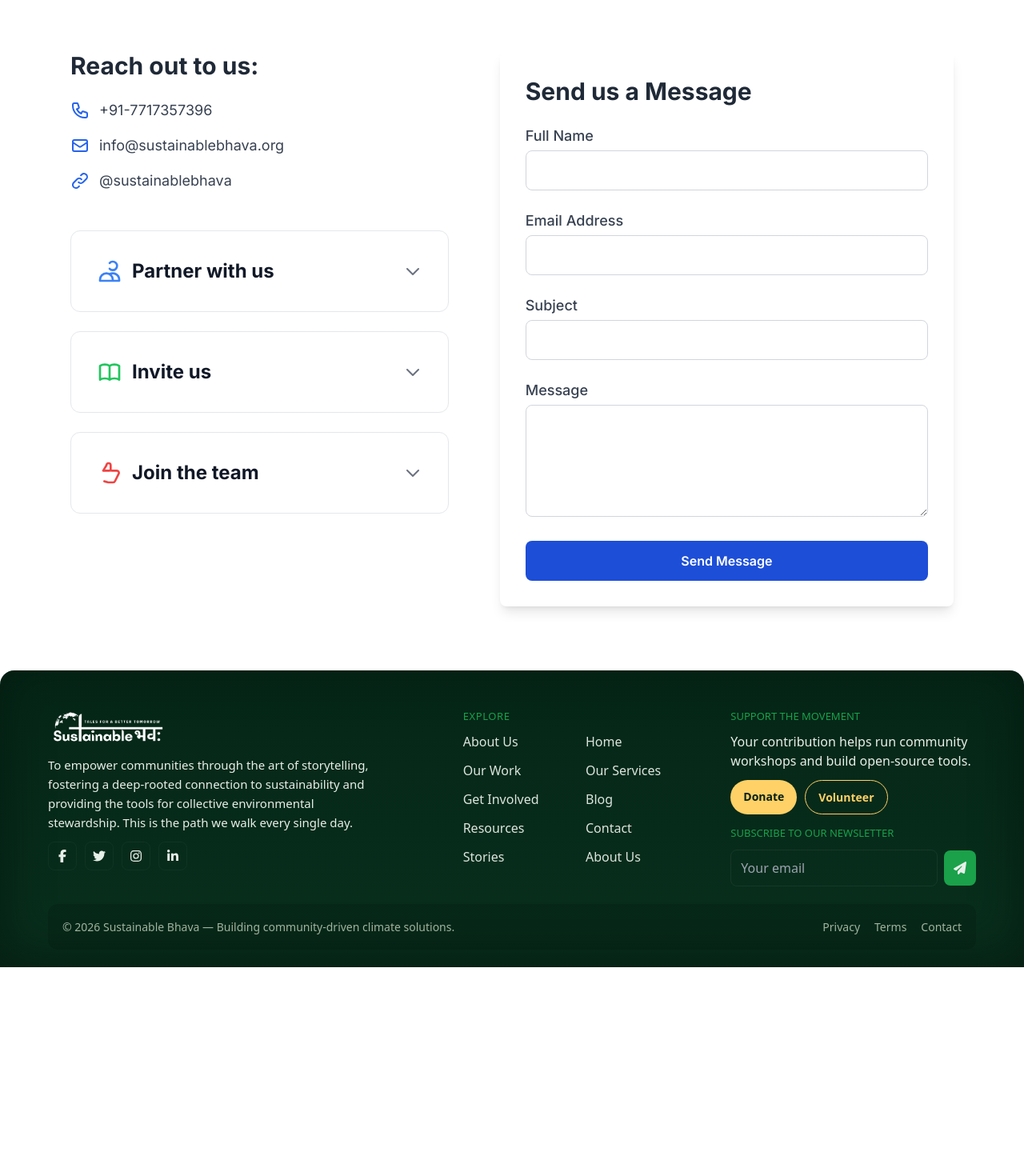
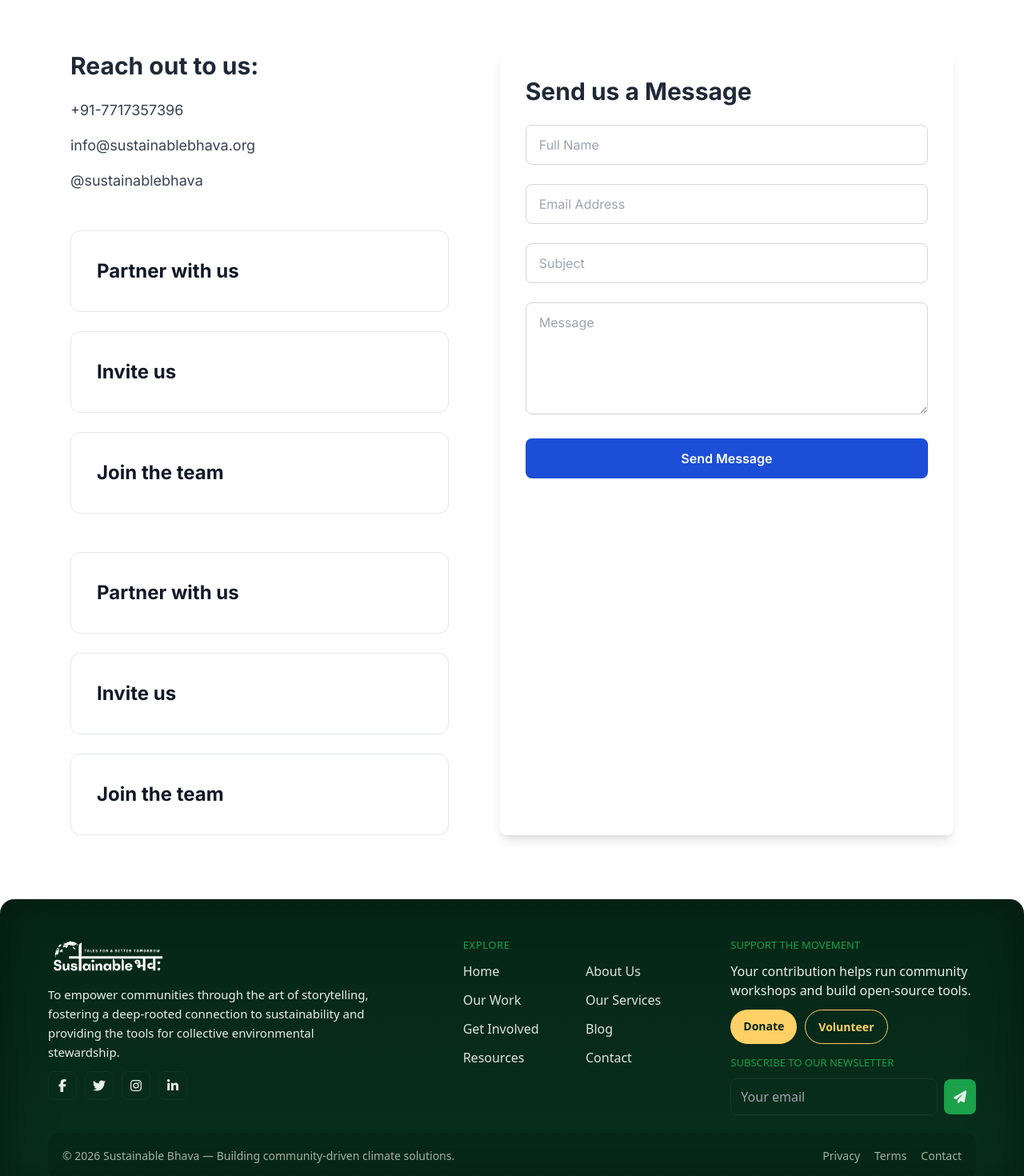
Before and after one commit to rohitkumarsingh0111/Sustainable-Bhava, a React (Create React App) app: page /Contact in a window 1280 px wide. Shown: the part 600-2070 px from the top of the page at 80% size. Before the commit the page ends 1809 px from the top, so only its background shows below. Built offline with nearby package versions, Linux system fonts and the light colour scheme.

Commit message:
Add emailjs integration for newsletter subscription and implement privacy policy page

```diff
--- a/package.json
+++ b/package.json
@@ -12,6 +12,7 @@
     "@testing-library/jest-dom": "^5.17.0",
     "@testing-library/react": "^13.4.0",
     "@testing-library/user-event": "^13.5.0",
+    "emailjs-com": "^3.2.0",
     "framer-motion": "^12.25.0",
     "react": "^18.3.1",
     "react-dom": "^18.3.1",
--- a/src/components/Contact.jsx
+++ b/src/components/Contact.jsx
@@ -5,47 +5,53 @@ import Tales from '../assets/20230330_120209.jpg';
 import './Contact.css';
 
 const Contact = () => {
-  // State for your original accordion
   const [activeCard, setActiveCard] = useState(null);
-
-  // New state for handling form submission status
   const [isSubmitting, setIsSubmitting] = useState(false);
   const [submitMessage, setSubmitMessage] = useState('');
 
-  // Your original function for the accordion
   const toggleCard = (cardId) => {
     setActiveCard(activeCard === cardId ? null : cardId);
   };
 
-  // The new, corrected function for form submission
-  const handleFormSubmit = (e) => {
-    e.preventDefault();
-    setIsSubmitting(true);
-    setSubmitMessage('');
+  // ✅ FINAL FORM HANDLER (FIXED)
+const handleFormSubmit = async (e) => {
+  e.preventDefault();
+  setIsSubmitting(true);
+  setSubmitMessage('');
 
-    const myForm = e.target;
-    const formData = new FormData(myForm);
+  const formData = new FormData(e.target);
 
-    fetch("/", {
-      method: "POST",
-      headers: { "Content-Type": "application/x-www-form-urlencoded" },
-      body: new URLSearchParams(formData).toString(),
-    })
-    .then(() => {
-        setSubmitMessage("Thank you! Your message has been sent successfully.");
-        myForm.reset();
-    })
-    .catch((error) => {
-        setSubmitMessage(`Sorry, there was an error sending your message. Please try again. Error: ${error.toString()}`);
-    })
-    .finally(() => setIsSubmitting(false));
-  };
+  try {
+    const response = await fetch(
+      'https://script.google.com/macros/s/AKfycbx_Kuvi8_qPyJ7F-NJpHxYFI_mdXpEUTI0nQ3EjpbC0pElU8LO6NqJy5sx2CzVFc288/exec',
+      {
+        method: 'POST',
+        body: formData, // ✅ THIS IS THE KEY
+      }
+    );
+
+    const text = await response.text();
+
+    if (text === 'success') {
+      setSubmitMessage('Thank you! Your message has been sent successfully ✅');
+      e.target.reset();
+    } else {
+      setSubmitMessage('Server error ❌');
+    }
+  } catch (err) {
+    console.error(err);
+    setSubmitMessage('Network error ❌');
+  }
+
+  setIsSubmitting(false);
+};
+
 
   return (
     <>
       <Navbar />
 
-      {/* === HERO SECTION (Unchanged) === */}
+      {/* HERO SECTION */}
       <section className="hero" style={{ backgroundImage: `url(${Tales})` }}>
         <div className="hero-overlay"></div>
         <div className="hero-content">
@@ -55,93 +61,83 @@ const Contact = () => {
         </div>
       </section>
 
-      {/* === MAIN CONTENT SECTION (Your original layout) === */}
+      {/* MAIN CONTENT */}
       <div className="content-wrapper">
         <div className="contact-grid">
 
-          {/* === YOUR ORIGINAL LEFT-SIDE COMPONENTS (Unchanged) === */}
+          {/* LEFT SIDE */}
           <div className="space-y-12">
             <div>
               <h2 className="text-3xl font-bold text-gray-800">Reach out to us:</h2>
               <div className="mt-6 space-y-4 text-gray-700">
-                {/* All your contact links are here, unchanged */}
-                <a href="tel:+91-7717357396" className="flex items-center text-lg hover:text-blue-700 transition-colors">
-                  <svg className="w-6 h-6 mr-3 text-blue-600" fill="none" stroke="currentColor" viewBox="0 0 24 24"><path strokeLinecap="round" strokeLinejoin="round" strokeWidth="2" d="M3 5a2 2 0 012-2h3.28a1 1 0 01.948.684l1.498 4.493a1 1 0 01-.502 1.21l-2.257 1.13a11.042 11.042 0 005.516 5.516l1.13-2.257a1 1 0 011.21-.502l4.493 1.498a1 1 0 01.684.949V19a2 2 0 01-2 2h-1C9.716 21 3 14.284 3 6V5z"></path></svg>
+                <a href="tel:+91-7717357396" className="flex items-center text-lg hover:text-blue-700">
                   +91-7717357396
                 </a>
-                <a href="mailto:sustainablebhava@gmail.com" className="flex items-center text-lg hover:text-blue-700 transition-colors">
-                  <svg className="w-6 h-6 mr-3 text-blue-600" fill="none" stroke="currentColor" viewBox="0 0 24 24"><path strokeLinecap="round" strokeLinejoin="round" strokeWidth="2" d="M3 8l7.89 5.26a2 2 0 002.22 0L21 8M5 19h14a2 2 0 002-2V7a2 2 0 00-2-2H5a2 2 0 00-2 2v10a2 2 0 002 2z"></path></svg>
+                <a href="mailto:sustainablebhava@gmail.com" className="flex items-center text-lg hover:text-blue-700">
                   info@sustainablebhava.org
                 </a>
-                <a href="https://www.instagram.com/sustainablebhava" target="_blank" rel="noopener noreferrer" className="flex items-center text-lg hover:text-blue-700 transition-colors">
-                  <svg className="w-6 h-6 mr-3 text-blue-600" fill="none" stroke="currentColor" viewBox="0 0 24 24"><path strokeLinecap="round" strokeLinejoin="round" strokeWidth="2" d="M13.828 10.172a4 4 0 00-5.656 0l-4 4a4 4 0 105.656 5.656l1.102-1.101m-.758-4.899a4 4 0 005.656 0l4-4a4 4 0 00-5.656-5.656l-1.1 1.1"></path></svg>
+                <a href="https://www.instagram.com/sustainablebhava" target="_blank" rel="noopener noreferrer" className="flex items-center text-lg hover:text-blue-700">
                   @sustainablebhava
                 </a>
               </div>
             </div>
 
+            {/* ACCORDION (UNCHANGED) */}
             <div className="space-y-6">
-              {/* Your original accordion cards are here, unchanged */}
               <div className={`info-card card-partner ${activeCard === 'partner' ? 'active' : ''}`}>
-                <h3 onClick={() => toggleCard('partner')}>
-                  <span className="flex items-center">
-                    <svg className="w-8 h-8 mr-3 text-blue-500" fill="none" stroke="currentColor" viewBox="0 0 24 24"><path strokeLinecap="round" strokeLinejoin="round" strokeWidth="2" d="M12 4.354a4 4 0 110 5.292M15 21H3v-1a6 6 0 0112 0v1zm0 0h6v-1a6 6 0 00-9-5.197M15 21v-1a6 6 0 00-5.197-5.92M3 21v-1a6 6 0 015.197-5.92"></path></svg>
-                    Partner with us
-                  </span>
-                  <span className="card-icon"><svg className="w-6 h-6 text-gray-500" fill="none" stroke="currentColor" viewBox="0 0 24 24"><path strokeLinecap="round" strokeLinejoin="round" strokeWidth="2" d="M19 9l-7 7-7-7"></path></svg></span>
-                </h3>
-                <ul className="space-y-2"><li>Share resources and expertise</li><li>Collaborate for strategic synergies</li><li>Network and strengthen your brand</li></ul>
+                <h3 onClick={() => toggleCard('partner')}>Partner with us</h3>
+                <ul><li>Share resources</li><li>Collaborate</li></ul>
               </div>
+
               <div className={`info-card card-invite ${activeCard === 'invite' ? 'active' : ''}`}>
-                <h3 onClick={() => toggleCard('invite')}>
-                  <span className="flex items-center">
-                    <svg className="w-8 h-8 mr-3 text-green-500" fill="none" stroke="currentColor" viewBox="0 0 24 24"><path strokeLinecap="round" strokeLinejoin="round" strokeWidth="2" d="M12 6.253v13m0-13C10.832 5.477 9.246 5 7.5 5S4.168 5.477 3 6.253v13C4.168 18.477 5.754 18 7.5 18s3.332.477 4.5 1.253m0-13C13.168 5.477 14.754 5 16.5 5c1.747 0 3.332.477 4.5 1.253v13C19.832 18.477 18.246 18 16.5 18c-1.746 0-3.332.477-4.5 1.253"></path></svg>
-                    Invite us
-                  </span>
-                  <span className="card-icon"><svg className="w-6 h-6 text-gray-500" fill="none" stroke="currentColor" viewBox="0 0 24 24"><path strokeLinecap="round" strokeLinejoin="round" strokeWidth="2" d="M19 9l-7 7-7-7"></path></svg></span>
-                </h3>
-                <ul className="space-y-2"><li>Conduct sessions in your academic institution</li><li>Get access to various learning resources</li><li>Motivate your students to think outside the box</li></ul>
+                <h3 onClick={() => toggleCard('invite')}>Invite us</h3>
+                <ul><li>Sessions</li><li>Resources</li></ul>
               </div>
+
               <div className={`info-card card-join ${activeCard === 'join' ? 'active' : ''}`}>
-                <h3 onClick={() => toggleCard('join')}>
-                  <span className="flex items-center">
-                    <svg className="w-8 h-8 mr-3 text-red-500" fill="none" stroke="currentColor" viewBox="0 0 24 24"><path strokeLinecap="round" strokeLinejoin="round" strokeWidth="2" d="M14 10h4.764a2 2 0 011.789 2.894l-3.5 7A2 2 0 0115.263 21h-4.017c-.163 0-.326-.02-.485-.06L7 20m6-10v-5a2 2 0 00-2-2h-.085a2 2 0 00-1.915 2.085L6 10m6 0h-6"></path></svg>
-                    Join the team
-                  </span>
-                  <span className="card-icon"><svg className="w-6 h-6 text-gray-500" fill="none" stroke="currentColor" viewBox="0 0 24 24"><path strokeLinecap="round" strokeLinejoin="round" strokeWidth="2" d="M19 9l-7 7-7-7"></path></svg></span>
-                </h3>
-                <ul className="space-y-2"><li>Get involved as a volunteer or trainer</li><li>Gain perks, certificates, and swags</li><li>Skill development and professional growth</li></ul>
+                <h3 onClick={() => toggleCard('join')}>Join the team</h3>
+                <ul><li>Volunteer</li><li>Certificates</li></ul>
+              </div>
+            </div>
+
+
+            {/* ACCORDION */}
+            <div className="space-y-6">
+              <div className={`info-card ${activeCard === 'partner' ? 'active' : ''}`}>
+                <h3 onClick={() => toggleCard('partner')}>Partner with us</h3>
+                <ul><li>Share resources</li><li>Collaborate</li></ul>
+              </div>
+
+              <div className={`info-card ${activeCard === 'invite' ? 'active' : ''}`}>
+                <h3 onClick={() => toggleCard('invite')}>Invite us</h3>
+                <ul><li>Sessions</li><li>Resources</li></ul>
+              </div>
+
+              <div className={`info-card ${activeCard === 'join' ? 'active' : ''}`}>
+                <h3 onClick={() => toggleCard('join')}>Join the team</h3>
+                <ul><li>Volunteer</li><li>Certificates</li></ul>
               </div>
             </div>
           </div>
 
-          {/* === THE CORRECTED CONTACT FORM (Right side) === */}
+          {/* CONTACT FORM */}
           <div className="bg-white p-8 rounded-lg shadow-lg">
             <h2 className="text-3xl font-bold text-gray-800">Send us a Message</h2>
-            <form id="contact-form" action="/" className="mt-6 space-y-6" name='contact_form' method='POST' data-netlify="true" onSubmit={handleFormSubmit}>
-              <input type="hidden" name="form-name" value="contact_form" />
-              <div>
-                <label htmlFor="name" className="block text-lg font-medium text-gray-700">Full Name</label>
-                <input type="text" name="name" id="name" required className="form-input mt-1" />
-              </div>
-              <div>
-                <label htmlFor="email" className="block text-lg font-medium text-gray-700">Email Address</label>
-                <input type="email" name="email" id="email" required className="form-input mt-1" />
-              </div>
-              <div>
-                <label htmlFor="subject" className="block text-lg font-medium text-gray-700">Subject</label>
-                <input type="text" name="subject" id="subject" required className="form-input mt-1" />
-              </div>
-              <div>
-                <label htmlFor="message" className="block text-lg font-medium text-gray-700">Message</label>
-                <textarea name="message" id="message" rows="4" required className="form-textarea mt-1"></textarea>
-              </div>
-              <button type="submit" className="submit-button" disabled={isSubmitting}>
-                {isSubmitting ? "Sending..." : "Send Message"}
+
+            <form className="mt-6 space-y-6" onSubmit={handleFormSubmit}>
+              <input type="text" name="name" placeholder="Full Name" required className="form-input" />
+              <input type="email" name="email" placeholder="Email Address" required className="form-input" />
+              <input type="text" name="subject" placeholder="Subject" required className="form-input" />
+              <textarea name="message" rows="4" placeholder="Message" required className="form-textarea"></textarea>
+
+              <button type="submit" disabled={isSubmitting} className="submit-button">
+                {isSubmitting ? 'Sending...' : 'Send Message'}
               </button>
+
               {submitMessage && <p className="mt-4 text-center font-medium">{submitMessage}</p>}
             </form>
           </div>
+
         </div>
       </div>
 
--- a/src/components/Footer.jsx
+++ b/src/components/Footer.jsx
@@ -1,106 +1,126 @@
-import React from "react";
+import React, { useState } from "react";
 import "./Footer.css";
-import { FontAwesomeIcon } from '@fortawesome/react-fontawesome'
-import { faPaperPlane } from '@fortawesome/free-solid-svg-icons'
-import { faFacebookF, faTwitter, faInstagram, faLinkedinIn,} from '@fortawesome/free-brands-svg-icons'
-import sb_logo from "../assets/sb_logo2.png"; // Ensure you have a logo image in the specified path
+import emailjs from "emailjs-com";
+import { FontAwesomeIcon } from "@fortawesome/react-fontawesome";
+import { faPaperPlane } from "@fortawesome/free-solid-svg-icons";
+import {
+  faFacebookF,
+  faTwitter,
+  faInstagram,
+  faLinkedinIn,
+} from "@fortawesome/free-brands-svg-icons";
+import sb_logo from "../assets/sb_logo2.png";
 
 export default function Footer() {
+  const [email, setEmail] = useState("");
+  const [loading, setLoading] = useState(false);
+
+  const handleSubscribe = (e) => {
+    e.preventDefault();
+    if (!email) return;
+
+    setLoading(true);
+
+    emailjs
+      .send(
+        "service_x76t6i2",   // 👈 EmailJS service ID
+        "template_nz0vst3",  // 👈 EmailJS template ID
+        { user_email: email },
+        "-wlr0mM4djiDpH8YM"    // 👈 EmailJS public key
+      )
+      .then(() => {
+        alert("Subscribed successfully 🎉");
+        setEmail("");
+      })
+      .catch((err) => {
+        console.error(err);
+        alert("Subscription failed ❌");
+      })
+      .finally(() => setLoading(false));
+  };
+
   return (
     <footer className="sb-footer page-theme-footer">
       <div className="sb-container">
         <div className="sb-middle">
+
+          {/* ABOUT */}
           <div className="sb-about">
-            <a
-              href="/"
-              className="sb-logo-link"
-              aria-label="Sustainable Bhava home"
-            >
+            <a href="/" className="sb-logo-link">
               <img src={sb_logo} alt="Sustainable Bhava" className="sb-logo" />
             </a>
+
             <p className="sb-about-text">
               To empower communities through the art of storytelling, fostering
               a deep-rooted connection to sustainability and providing the tools
-              for collective environmental stewardship. This is the path we walk
-              every single day.
+              for collective environmental stewardship.
             </p>
-          <div
-              className="sb-socials footer-socials-row"
-              aria-label="social links"
-            >
-              <a href="#" aria-label="facebook" className="sb-social">
-                {" "}
-                <FontAwesomeIcon icon={faFacebookF} />{" "}
+
+            <div className="sb-socials footer-socials-row">
+              <a href="#" className="sb-social">
+                <FontAwesomeIcon icon={faFacebookF} />
               </a>
-              <a href="#" aria-label="twitter" className="sb-social">
-                {" "}
-                <FontAwesomeIcon icon={faTwitter} />{" "}
+              <a href="#" className="sb-social">
+                <FontAwesomeIcon icon={faTwitter} />
               </a>
-              <a href="https://www.instagram.com/sustainablebhava" aria-label="instagram" className="sb-social">
-                {" "}
-                <FontAwesomeIcon icon={faInstagram} />{" "}
+              <a
+                href="https://www.instagram.com/sustainablebhava"
+                className="sb-social"
+              >
+                <FontAwesomeIcon icon={faInstagram} />
               </a>
-              <a href="#" aria-label="linkedin" className="sb-social">
-                {" "}
-                <FontAwesomeIcon icon={faLinkedinIn} />{" "}
+              <a href="#" className="sb-social">
+                <FontAwesomeIcon icon={faLinkedinIn} />
               </a>
             </div>
           </div>
 
+          {/* LINKS */}
           <div className="sb-links">
             <h3>Explore</h3>
             <ul>
-              <li>
-                <a href="/aboutUs">About Us</a>
-              </li>
-               <li><a href="/#">Home</a></li>
-              <li>
-                <a href="/projects">Our Work</a>
-              </li>
-               <li><a href="/OurServices">Our Services</a></li>
-              <li>
-                <a href="/get-involved">Get Involved</a>
-              </li>
+              <li><a href="/">Home</a></li>
+              <li><a href="/aboutUs">About Us</a></li>
+              <li><a href="/projects">Our Work</a></li>
+              <li><a href="/OurServices">Our Services</a></li>
+              <li><a href="/get-involved">Get Involved</a></li>
               <li><a href="/Blogs">Blog</a></li>
-              <li>
-                <a href="/Resources">Resources</a>
-              </li>
+              <li><a href="/Resources">Resources</a></li>
               <li><a href="/Contact">Contact</a></li>
-              <li>
-                <a href="/Blogs">Stories</a>
-              </li>
-              <li><a href="/aboutUs">About Us</a></li>
             </ul>
           </div>
 
+          {/* ACTIONS */}
           <div className="sb-actions">
             <h3>Support the Movement</h3>
             <p className="small">
               Your contribution helps run community workshops and build
               open-source tools.
             </p>
+
             <div className="sb-cta-row">
-              <a href="/donate" className="btn btn-primary">
-                Donate
-              </a>
-              <a href="/volunteer" className="btn btn-outline">
-                Volunteer
-              </a>
+              <a href="/donate" className="btn btn-primary">Donate</a>
+              <a href="/volunteer" className="btn btn-outline">Volunteer</a>
             </div>
 
+            {/* NEWSLETTER */}
             <div className="subscribe compact-subscribe">
               <h3>Subscribe to Our Newsletter</h3>
-              <label htmlFor="sb-email" className="sr-only">
-                Subscribe to newsletter
-              </label>
-              <form onSubmit={(e) => e.preventDefault()}>
+
+              <form onSubmit={handleSubscribe}>
                 <input
-                  id="sb-email"
                   type="email"
                   placeholder="Your email"
-                  aria-label="email"
+                  required
+                  value={email}
+                  onChange={(e) => setEmail(e.target.value)}
                 />
-                <button type="submit" className="subscribe-btn">
+
+                <button
+                  type="submit"
+                  className="subscribe-btn"
+                  disabled={loading}
+                >
                   <FontAwesomeIcon icon={faPaperPlane} />
                 </button>
               </form>
@@ -108,20 +128,19 @@ export default function Footer() {
           </div>
         </div>
 
+        {/* BOTTOM */}
         <div className="sb-bottom themed-bottom">
           <p>
             © {new Date().getFullYear()} Sustainable Bhava — Building
             community-driven climate solutions.
           </p>
-          <nav className="sb-bottom-nav" aria-label="footer navigation">
+
+          <nav className="sb-bottom-nav">
             <a href="/privacy">Privacy</a>
             <a href="/terms">Terms</a>
             <a href="/contact">Contact</a>
           </nav>
         </div>
-        {/* <div className="made-with-sb">
-          <p>Made with ❤️ by the Sustainable Bhava team</p>
-        </div> */}
       </div>
     </footer>
   );
```
Also changed, not shown: src/components/Privacy.jsx (added, +143 -0 lines), 1 other file (tests, documents, lock files or other folders).
